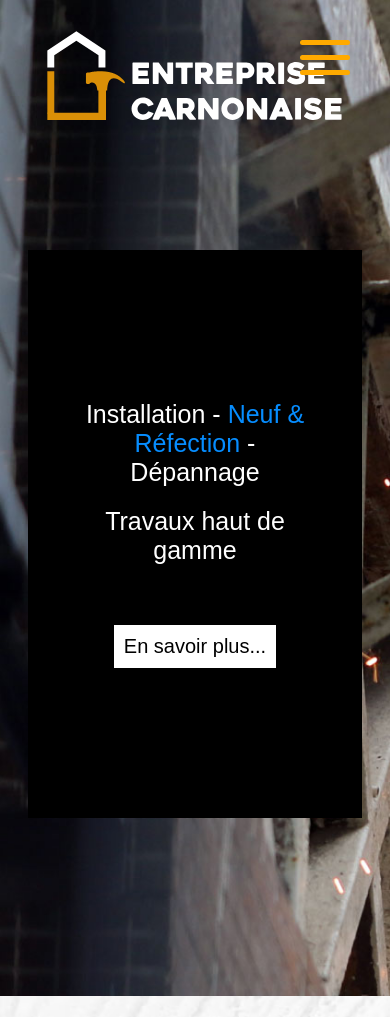
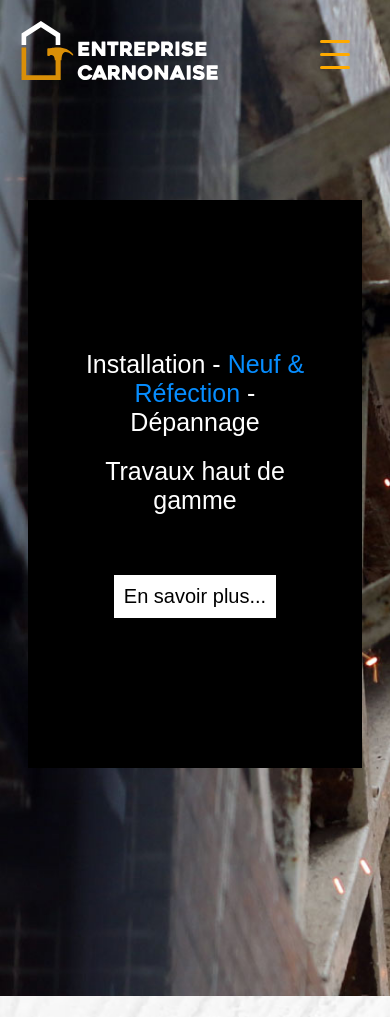
Before and after one commit to TalaDesign/taladesign, a PHP site: page / in a window 390 px wide. Shown: the top 1017 px of the page. Run offline with PHP 8.4, Linux system fonts and the light colour scheme.

Commit message:
Update style.css

```diff
--- a/assets/css/style.css
+++ b/assets/css/style.css
@@ -445,10 +445,21 @@ footer div a{
     }
 }
 @media screen and (max-width:720px){
+
 	header a img{
+		width:20rem;
 		padding:0;
 		display: block;
-    	margin: auto;
+    	margin-left: 20px;
+	}
+	header nav label span {
+    display: block;
+    width: 3rem;
+    height: .3rem;
+	}
+	header nav #menu ul li a {
+    font-size: 1.5rem;
+    padding: 1.5rem 0;
 	}
 	header div#infos{
 		width:60vmin;
```
